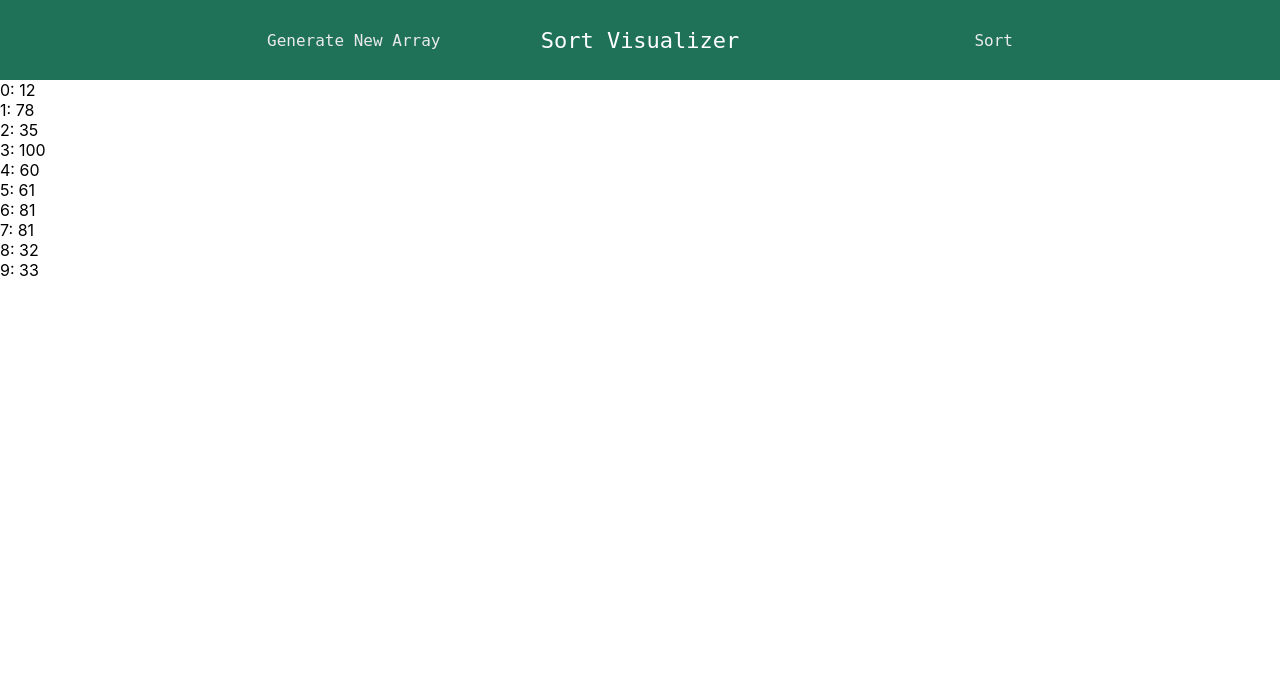
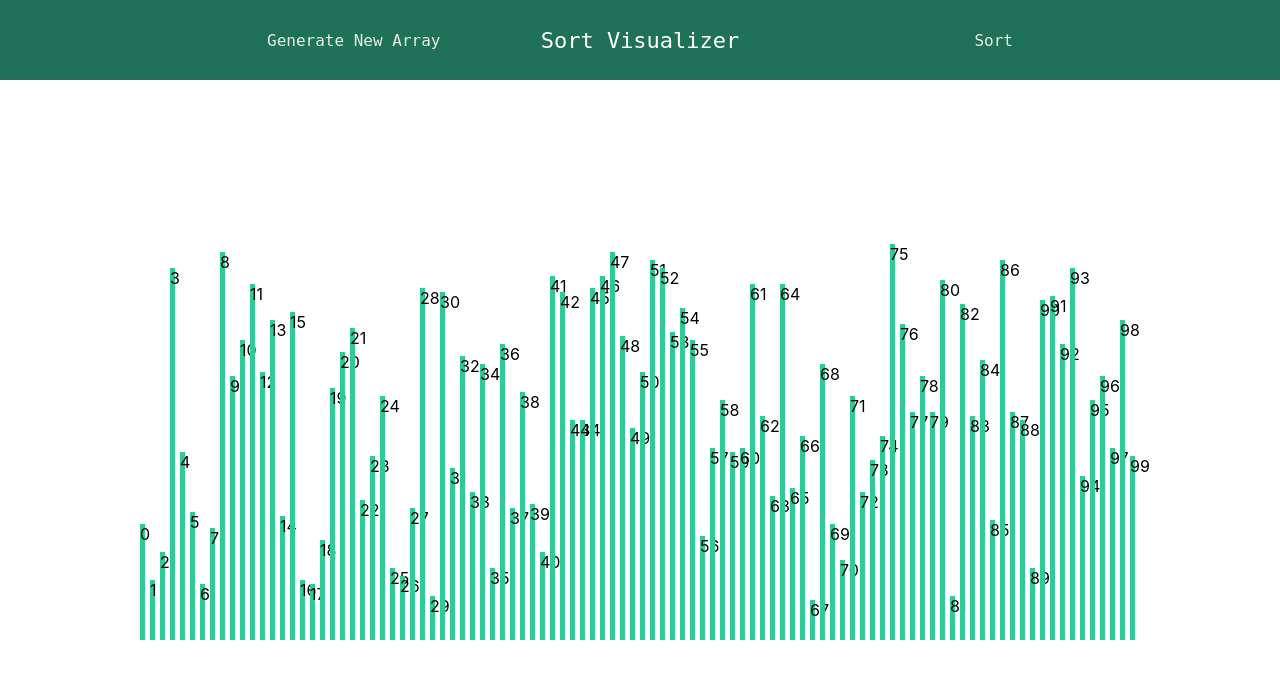
Before and after one commit to Subhash3/sorting-visualizer, a React (Create React App) app in the folder visualizer/: page / in a window 1280 px wide. Shown: the top 678 px of the page. Built offline with nearby package versions, Linux system fonts and the light colour scheme.

Commit message:
Styled bars

```diff
--- /dev/null
+++ b/visualizer/src/components/Bar/Bar.min.css
@@ -0,0 +1 @@
+.bar{position:absolute;background-color:#2fca97;bottom:0;-webkit-transition:background-color 150ms ease-in-out left 100ms ease-in;transition:background-color 150ms ease-in-out left 100ms ease-in;width:5px}.bar:hover{background-color:#094934}
--- /dev/null
+++ b/visualizer/src/components/Bar/Bar.scss
@@ -0,0 +1,12 @@
+.bar{
+    position: absolute;
+    background-color: rgb(47, 202, 151);
+    bottom: 0;
+    transition: background-color 150ms ease-in-out
+                left 100ms ease-in;
+    width: 5px;
+
+    &:hover{
+        background-color: rgb(9, 73, 52);
+    }
+}
--- /dev/null
+++ b/visualizer/src/components/Bar/Bar.tsx
@@ -0,0 +1,23 @@
+import React from 'react'
+
+import './Bar.min.css'
+
+interface IFC_BarProps {
+    val: number;
+    index: number;
+}
+
+export default function Bar(props: IFC_BarProps) {
+
+    const barStyles = {
+        height: 4 * props.val,
+        // transform: `translateX(${10 * props.index + 1})`
+        left: 10 * props.index
+    }
+
+    return (
+        <div className="bar" style={barStyles}>
+            {props.index}
+        </div>
+    )
+}
--- /dev/null
+++ b/visualizer/src/components/BarsContainer/BarsContainer.min.css
@@ -0,0 +1 @@
+.bars-container{position:relative;margin:0 auto;width:1000px;height:70%;padding:0 10px}
--- /dev/null
+++ b/visualizer/src/components/BarsContainer/BarsContainer.scss
@@ -0,0 +1,8 @@
+.bars-container{
+    position: relative;
+    margin: 0 auto;
+    width: 1000px;
+    height: 70%;
+    padding: 0 10px;
+    // border: 1px solid red;
+}
--- /dev/null
+++ b/visualizer/src/components/BarsContainer/BarsContainer.tsx
@@ -0,0 +1,14 @@
+import React from 'react'
+import Bar from '../Bar/Bar'
+import { useArray } from '../../contexts/arrayProvider'
+
+import './BarsContainer.min.css'
+
+export default function BarsContainer() {
+    const { array } = useArray()
+    return (
+        <div className="bars-container">
+            {array.map((num, idx) => <Bar val={num} index={idx} key={idx} />)}
+        </div>
+    )
+}
--- a/visualizer/src/components/MenuBar/MenuBar.tsx
+++ b/visualizer/src/components/MenuBar/MenuBar.tsx
@@ -7,6 +7,7 @@ export default function MenuBar() {
     const { array, setArray } = useArray()
 
     console.log("Rendering Menubar")
+    console.log(array);
 
     const generateNewArray = () => {
         console.log("Generating...")
--- a/visualizer/src/components/Visualizer/Visualizer.tsx
+++ b/visualizer/src/components/Visualizer/Visualizer.tsx
@@ -4,6 +4,7 @@ import { useArray } from '../../contexts/arrayProvider'
 
 import './Visualizer.min.css'
 import { resetArray } from '../../utils/helpers'
+import BarsContainer from '../BarsContainer/BarsContainer'
 
 function Visualizer() {
     const { array, setArray } = useArray()
@@ -16,7 +17,7 @@ function Visualizer() {
     return (
         <div className="visualizer">
             <MenuBar />
-            {array.map((num, idx) => <div key={idx}>{idx}: {num} </div>)}
+            <BarsContainer />
         </div>
     )
 }
--- a/visualizer/src/utils/helpers.ts
+++ b/visualizer/src/utils/helpers.ts
@@ -1,6 +1,6 @@
 export const MIN_NUM = 10
 export const MAX_NUM = 100
-export const ARRAY_LENGTH = 10
+export const ARRAY_LENGTH = 100
 
 export const resetArray = (array: number[]) => {
     for (let i = 0; i < ARRAY_LENGTH; i++) {
```
